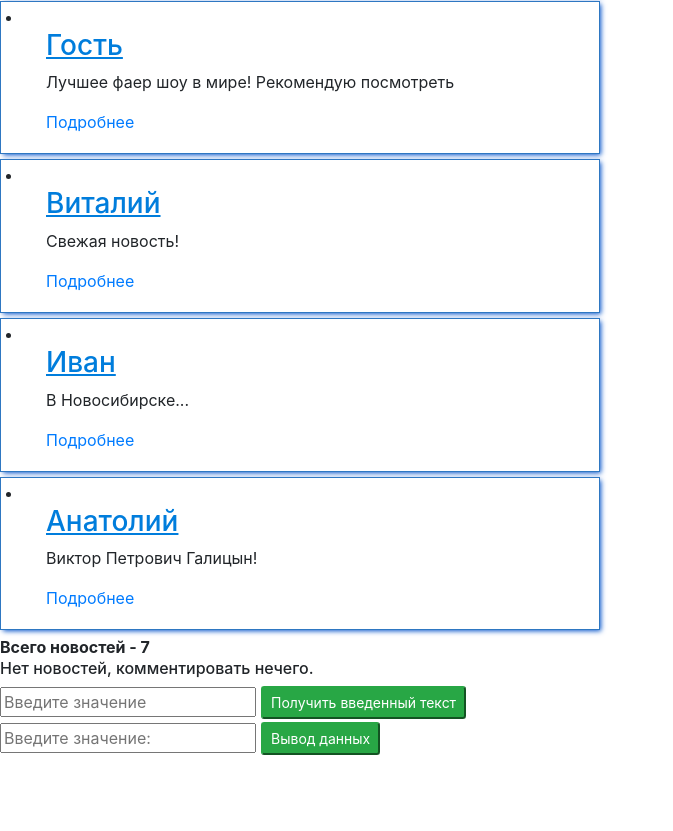
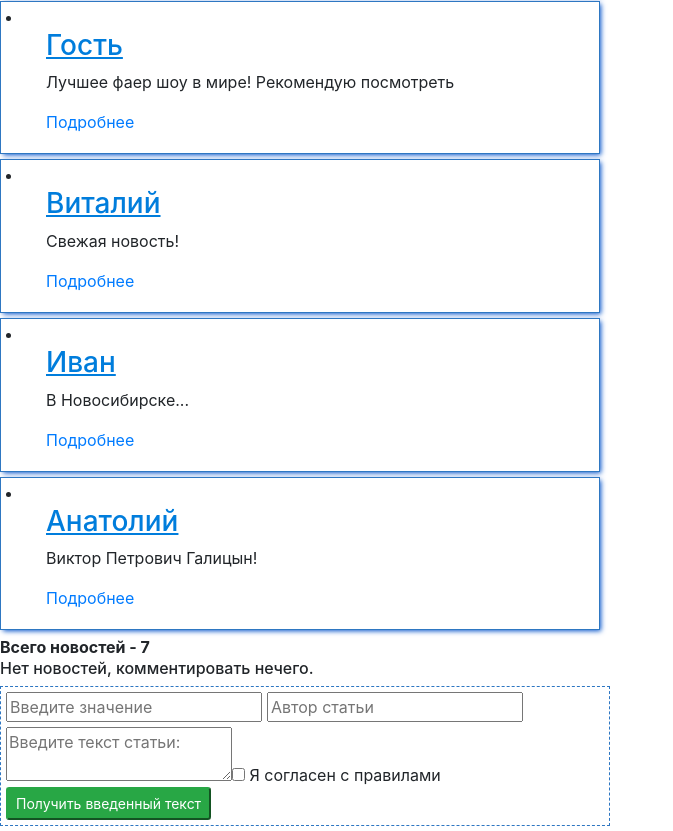
Before and after one commit to SentDyem/news-react-application, a React (Create React App) app: page / in a window 1280 px wide. Shown: the part 699-1530 px from the top of the page, without its empty margins (0-673 px from the left). Before the commit the page ends 1457 px from the top, so only its background shows below. Built offline with nearby package versions, Linux system fonts and the light colour scheme.

Commit message:
add news form new styles in application refactoring code in project

```diff
--- a/src/App.css
+++ b/src/App.css
@@ -37,4 +37,9 @@ p {
 }
 .test-input {
   margin: 0 5px 5px 0;
-}
+}.add {
+   margin: 0 5px 5px 0;
+   width: 610px;
+   border: 1px dashed rgba(0, 89, 181, 0.82);
+   padding: 5px;
+ }
--- a/src/App.js
+++ b/src/App.js
@@ -4,7 +4,7 @@ import News from "./components/News/News";
 import Comments from "./components/Comments/Comments";
 import myNews from "./components/News/Data/myNews";
 import 'bootstrap/dist/css/bootstrap.min.css';
-import TestInput from '../src/components/Tests/TestInput';
+import Add from './components/Tests/Add';
 import TestInput2 from "./components/Tests/TestInput2";
 
 function App() {
@@ -15,8 +15,7 @@ function App() {
         </div>
       <News data = {myNews}/>
       <Comments />
-      <TestInput />
-      <TestInput2 />
+      <Add />
     </div>
   );
 }
--- /dev/null
+++ b/src/components/Tests/Add.js
@@ -0,0 +1,36 @@
+import React from "react";
+
+class Add extends React.Component {
+    state = {
+        myValue: ''
+    };
+    onChangeHandler = (e) => {
+        this.setState({myValue: e.target.value})
+    };
+
+    onButtonClickHandler = () => {
+        alert(this.state.myValue)
+    };
+
+
+    render()
+    {
+        return (
+            <div>
+                <form className='add'>
+                    <input className="test-input"
+                           placeholder = 'Введите значение'
+                           onChange = {this.onChangeHandler}
+                           value = {this.state.myValue}
+                    />
+                    <input type="text" placeholder="Автор статьи"/>
+                    <textarea name="text" placeholder="Введите текст статьи: "></textarea>
+                    <input type="checkbox" /> Я согласен с правилами
+                    <button className="btn-success btn-sm" onClick={this.onButtonClickHandler}>Получить введенный текст</button>
+                </form>
+            </div>
+
+        )
+    }
+}
+export default Add
--- a/src/components/Tests/TestInput.js
+++ /dev/null
@@ -1,31 +0,0 @@
-import React from "react";
-
-class TestInput extends React.Component {
-    state = {
-        myValue: ''
-    };
-    onChangeHandler = (e) => {
-        this.setState({myValue: e.target.value})
-    };
-
-    onButtonClickHandler = () => {
-        alert(this.state.myValue)
-    };
-
-
-    render()
-    {
-        return (
-            <div>
-                <input className="test-input"
-                       placeholder = 'Введите значение'
-                       onChange = {this.onChangeHandler}
-                       value = {this.state.myValue}
-                />
-                       <button className="btn-success btn-sm" onClick={this.onButtonClickHandler}>Получить введенный текст</button>
-            </div>
-
-        )
-    }
-}
-export default TestInput
```
